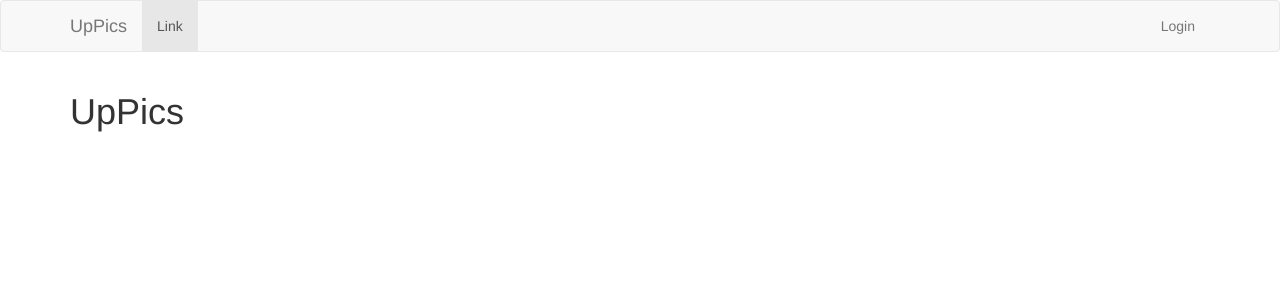
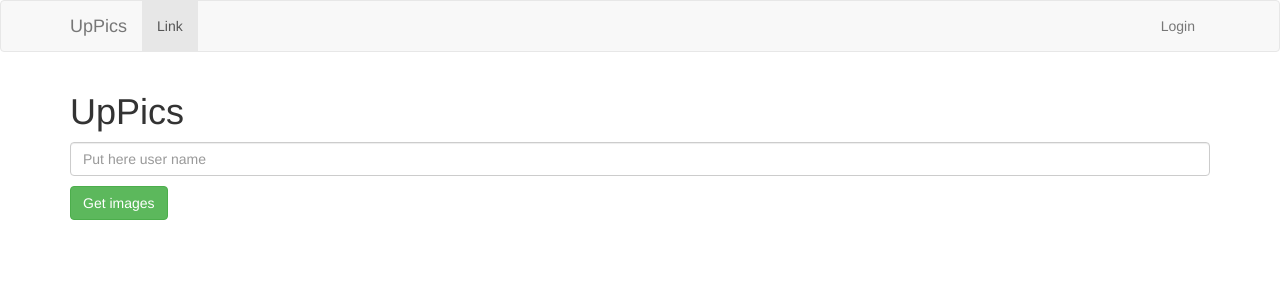
Before and after one commit to alekseylovchikov/UpPics, a PHP site: page / in a window 1280 px wide. Shown: the top 300 px of the page. Run offline with PHP 8.4, Linux system fonts and the light colour scheme; some libraries are stand-ins or nearby versions.

Commit message:
show all images

```diff
--- a/config.php
+++ b/config.php
@@ -41,3 +41,14 @@ function get_user_id($user_name) {
 
     return $instagram_info['data'][0]['id'];
 }
+
+function show_images($user_id) {
+    $url = "https://api.instagram.com/v1/users/{$user_id}/media/recent?client_id=" . CLIENT_ID . "&count=5";
+    $instagram_info = connect_to_instagram($url);
+    $results = json_decode($instagram_info, true);
+
+    foreach($results['data'] as $result) {
+        $image_url = $result['images']['low_resolution']['url'];
+        echo "<img src='{$image_url}' alt='' /><br />";
+    }
+}
--- a/index.php
+++ b/index.php
@@ -59,7 +59,7 @@
                             $results = json_decode($result, true);
                             $user_name = isset($results['user']['username']) ? $results['user']['username'] : "";
 
-                            get_user_id($user_name);
+                            $user_id = get_user_id($user_name);
 
                             echo '<li><a href="#">' . $user_name . '</a></li>';
                             echo '<li><a href="/">Logout</a></li>';
@@ -80,6 +80,22 @@
             </header>
 
             <section>
+                <form action="/" method="post">
+                    <p><input class="form-control" type="text" name="user-name" placeholder="Put here user name" /></p>
+                    <p><button class="btn btn-success" type="submit" name="submit">Get images</button></p>
+                </form>
+            </section>
+
+            <section class="row">
+                <section class="col-md-2">
+                <?php
+
+                if(if_login($code)) {
+                    show_images($user_id);
+                }
+
+                ?>
+                </section>
             </section>
         </article>
     </body>
```
